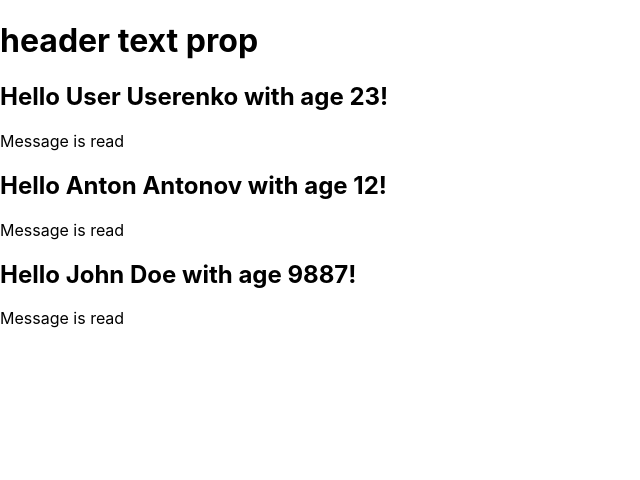
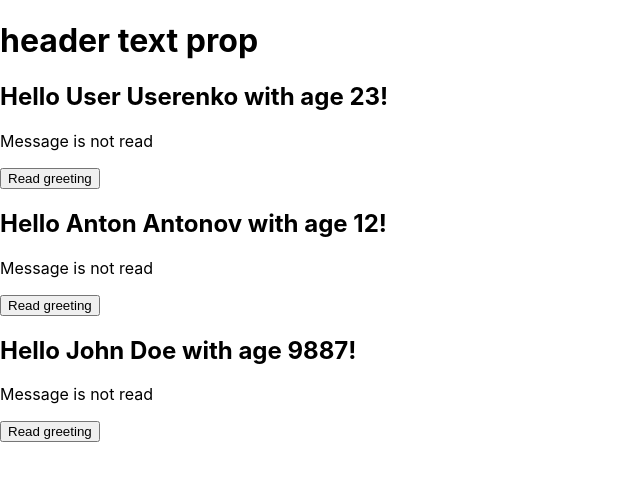
Before and after one commit to fc-fullstack-courses/fd-2023-1-react-app, a React (Create React App) app: page / in a window 1280 px wide. Shown: the top 480 px of the page, without its empty margins (0-640 px from the left). Built offline with nearby package versions, Linux system fonts and the light colour scheme; the HTML template or start-up script is replaced by a standard one.

Commit message:
Add state example

```diff
--- a/src/App.js
+++ b/src/App.js
@@ -23,14 +23,12 @@ function App() {
     age: 9887,
   };
 
-  const isRead1 = true;
-
   return (
     <>
       <Heading headerText='header text prop' headerTitle='header title prop' />
-      <Greeting user={user1} isRead={isRead1} />
-      <Greeting user={user2} isRead={true}/>
-      <Greeting user={user3} isRead/>
+      <Greeting user={user1} />
+      <Greeting user={user2} />
+      <Greeting user={user3} />
     </>
   );
 }
--- a/src/components/Greeting/index.jsx
+++ b/src/components/Greeting/index.jsx
@@ -1,13 +1,29 @@
 import React from 'react';
 
 class Greeting extends React.Component {
+  constructor(props) {
+    super(props);
+
+    this.state = {
+      isRead: false,
+    };
+  }
+
   render() {
     const {
       user: { firstName, lastName, age },
-      isRead
     } = this.props;
+    const { isRead } = this.state;
 
     const readStatusText = isRead ? 'read' : 'not read';
+
+    const handleClick = (e) => {
+      // this.state.isRead = true; неправильно
+      const stateChanges = {
+        isRead: true,
+      };
+      this.setState(stateChanges);
+    };
 
     return (
       <article>
@@ -15,6 +31,9 @@ class Greeting extends React.Component {
           Hello {firstName} {lastName} with age {age}!
         </h2>
         <p>Message is {readStatusText}</p>
+        <button id='btn' onClick={handleClick}>
+          Read greeting
+        </button>
       </article>
     );
   }
```
